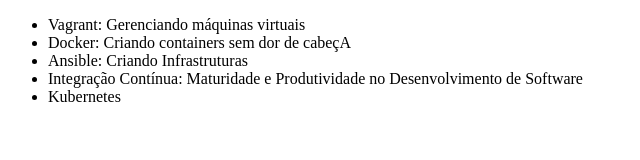
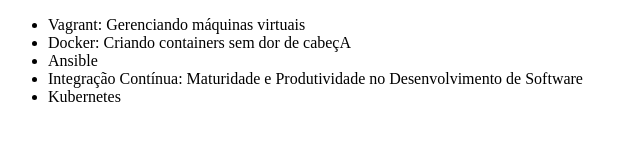
Before and after one commit to dieggoalves/curso-alura-git, a plain HTML site: page index.html in a window 1280 px wide. Shown: the whole page, without its empty margins (0-640 px from the left). Drawn offline with Linux system fonts and the light colour scheme.

Commit message:
Revert "Mudando nome do curso Ansible"
This reverts commit 8d15c3fe6695c2a0e882e4cde2a7071c34a3618b.

```diff
--- a/index.html
+++ b/index.html
@@ -11,7 +11,7 @@
     <ul>
         <li>Vagrant: Gerenciando máquinas virtuais</li>
         <li>Docker: Criando containers sem dor de cabeçA</li>
-        <li>Ansible: Criando Infrastruturas</li>
+        <li>Ansible</li>
         <li>Integração Contínua: Maturidade e Produtividade no Desenvolvimento de Software</li>
         <li>Kubernetes</li>
     </ul>
```
